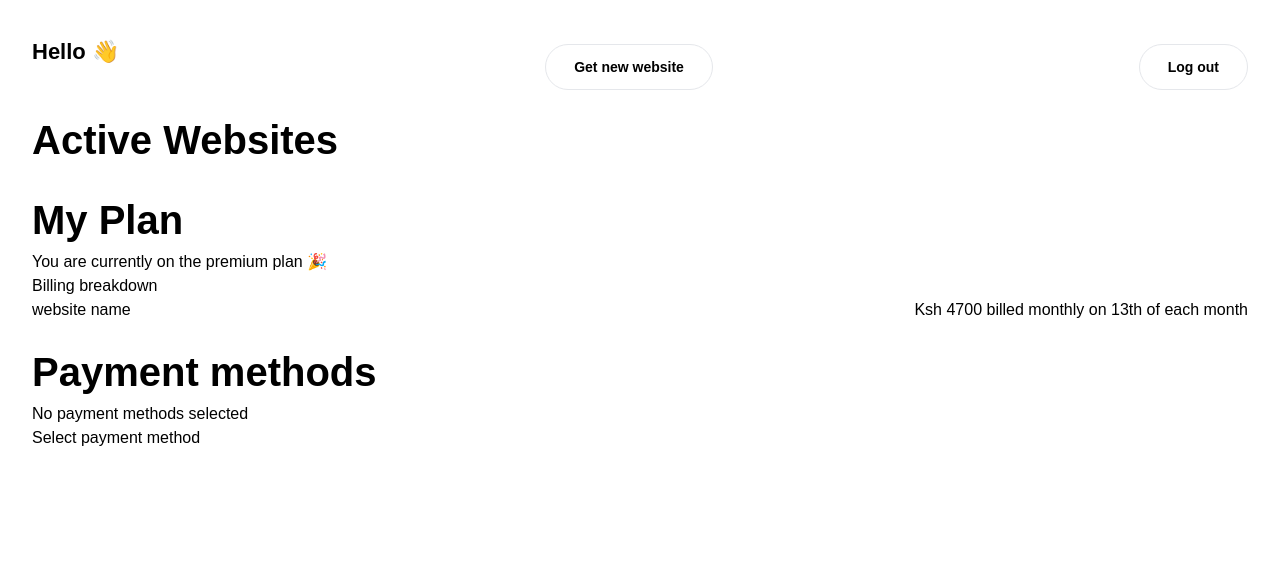
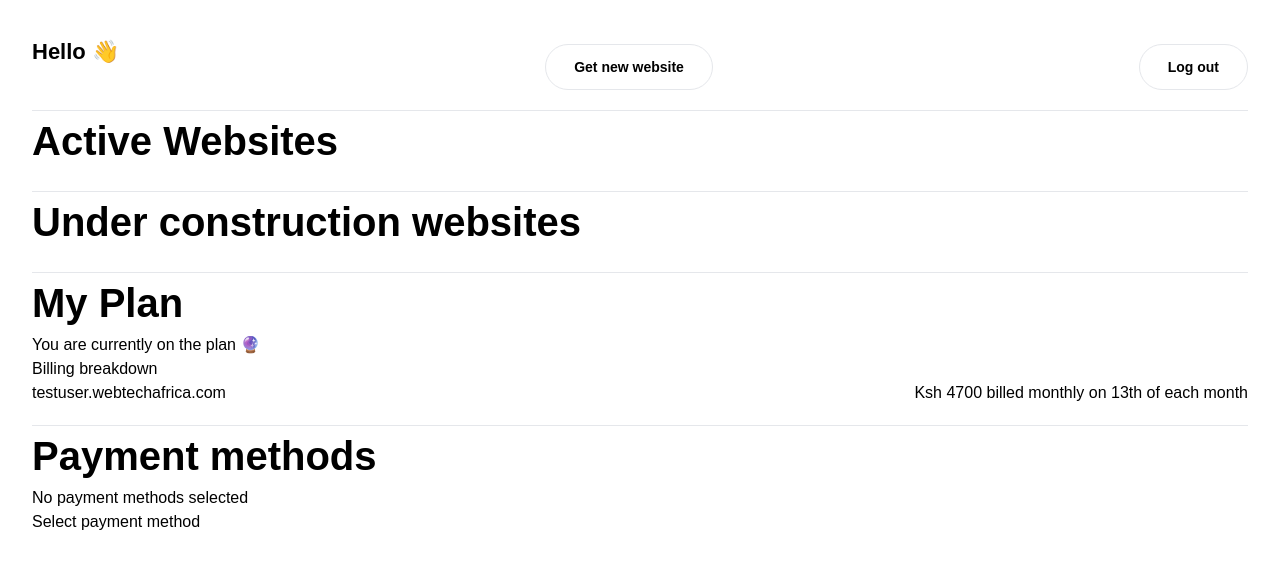
Before and after one commit to AmohPrince/project-webtechafrica, a React (Create React App) app: page /dashboard in a window 1280 px wide. Shown: the top 568 px of the page. Built offline with nearby package versions, Linux system fonts and the light colour scheme.

Commit message:
Added dev websites

```diff
--- /dev/null
+++ b/src/Components/DevWebsiteComponent.tsx
@@ -0,0 +1,26 @@
+import React from "react";
+import { DevWebsite } from "../Types/Global";
+import { Button } from "./Button";
+
+const DevWebsiteComponent = ({ website }: { website: DevWebsite }) => {
+  return (
+    <div className="px-[10%]">
+      <div className="flex justify-between">
+        <div>
+          <a href={website.previewUrl}>
+            <Button text="Preview site" />
+          </a>
+          {website.hasShop && (
+            <a href={website.shopUrl}>
+              <Button text="View shop" />
+            </a>
+          )}
+        </div>
+        <img src={website.websiteScreenShot} alt="overdue" className="w-1/3" />
+      </div>
+      <p>Expected Completion: 24th May 2023</p>
+    </div>
+  );
+};
+
+export default DevWebsiteComponent;
--- a/src/Pages/DashBoard.tsx
+++ b/src/Pages/DashBoard.tsx
@@ -1,14 +1,13 @@
 import React, { useState } from "react";
 import ActiveWebsite from "../Components/ActiveWebsite";
 import { Button } from "../Components/Button";
+import DevWebsiteComponent from "../Components/DevWebsiteComponent";
 import WebsiteBuilderForm from "../Components/WebsiteBuilderForm";
 import { useAuth } from "../Hooks/UseAuth";
 
 const DashBoard = () => {
   const { user } = useAuth();
   const [showForm, setShowForm] = useState<boolean>(false);
-  const plan = "premium";
-  //TODO complete me
 
   return (
     <div className="py-3 px-8 relative">
@@ -21,20 +20,25 @@ const DashBoard = () => {
         />
         <Button text="Log out" onClick={() => setShowForm((prev) => !prev)} />
       </div>
-      <h2 className="h2 mt-5">Active Websites</h2>
+      <h2 className="h2 mt-5 border-t">Active Websites</h2>
       {user?.activeWebsites.map((website) => (
         <ActiveWebsite website={website} />
       ))}
-      <h2 className="h2 mt-5">My Plan</h2>
+      <h2 className="h2 mt-5 border-t">Under construction websites</h2>
+      {user?.devWebsites.map((website) => (
+        <DevWebsiteComponent website={website} />
+      ))}
+      <h2 className="h2 mt-5 border-t">My Plan</h2>
       <p>
-        You are currently on the {plan} plan {plan === "premium" ? "🎉" : "🔮"}
+        You are currently on the {user?.plan} plan{" "}
+        {user?.plan.toLowerCase() === "premium" ? "🎉" : "🔮"}
       </p>
       <p>Billing breakdown</p>
       <div className="flex justify-between">
-        <p>website name</p>
+        <p>testuser.webtechafrica.com</p>
         <p>Ksh 4700 billed monthly on 13th of each month</p>
       </div>
-      <h2 className="h2 mt-5">Payment methods</h2>
+      <h2 className="h2 mt-5 border-t">Payment methods</h2>
       <p>No payment methods selected</p>
       <p>Select payment method</p>
     </div>
--- a/src/Pages/SignIn.tsx
+++ b/src/Pages/SignIn.tsx
@@ -34,8 +34,22 @@ const SignIn = () => {
             "https://www.hostinger.com/tutorials/wp-content/uploads/sites/2/2018/08/Empire-Flippers-an-online-business-marketplace.webp",
         },
       ],
+      devWebsites: [
+        {
+          previewUrl: "https://testuser.webtechafrica.com/",
+          hasShop: true,
+          shopUrl: "https://testuser.webtechafrica.com/shop",
+          websiteScreenShot:
+            "https://www.hostinger.com/tutorials/wp-content/uploads/sites/2/2018/08/Empire-Flippers-an-online-business-marketplace.webp",
+        },
+        {
+          previewUrl: "https://testuser.webtechafrica.com/",
+          hasShop: false,
+          websiteScreenShot:
+            "https://assets-global.website-files.com/6009ec8cda7f305645c9d91b/602f2109a787c146dcbe2b66_601b1c1f7567a7399353fe47_traackr.jpeg",
+        },
+      ],
     };
-
     setIsLoading(true);
     setUser(user);
     setTimeout(() => {
--- a/src/Types/Global.ts
+++ b/src/Types/Global.ts
@@ -19,11 +19,19 @@ export type User = {
   plan: string;
   paymentMethodSelected: boolean;
   activeWebsites: ActiveWebsiteType[];
+  devWebsites: DevWebsite[];
 };
 
 export type ActiveWebsiteType = {
   websiteUrl: string;
-  hasShop: true;
+  hasShop: boolean;
   shopUrl?: string;
   websiteScreenShot: string;
 };
+
+export type DevWebsite = {
+  previewUrl: string;
+  hasShop: boolean;
+  shopUrl?: string;
+  websiteScreenShot: string;
+};
```
